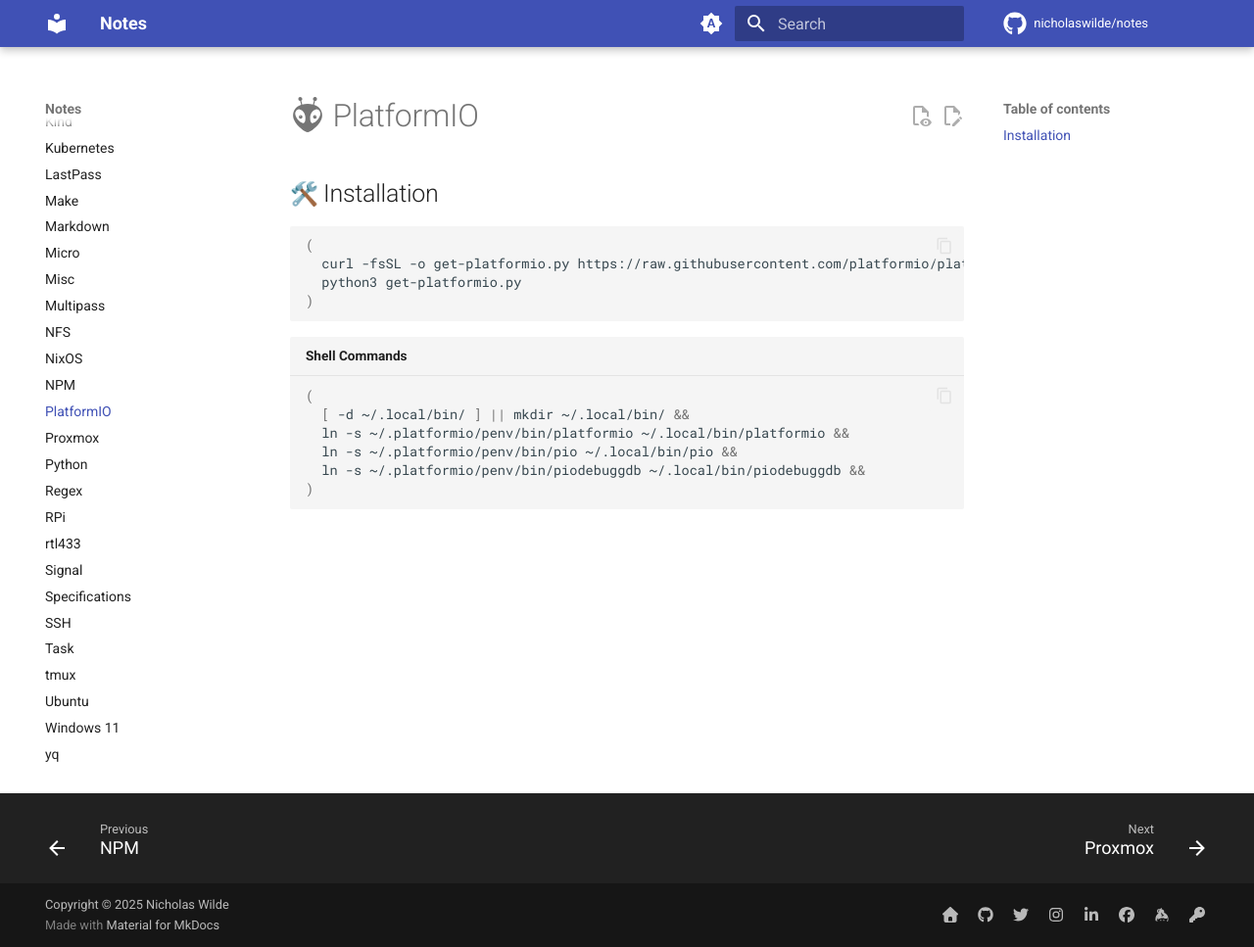
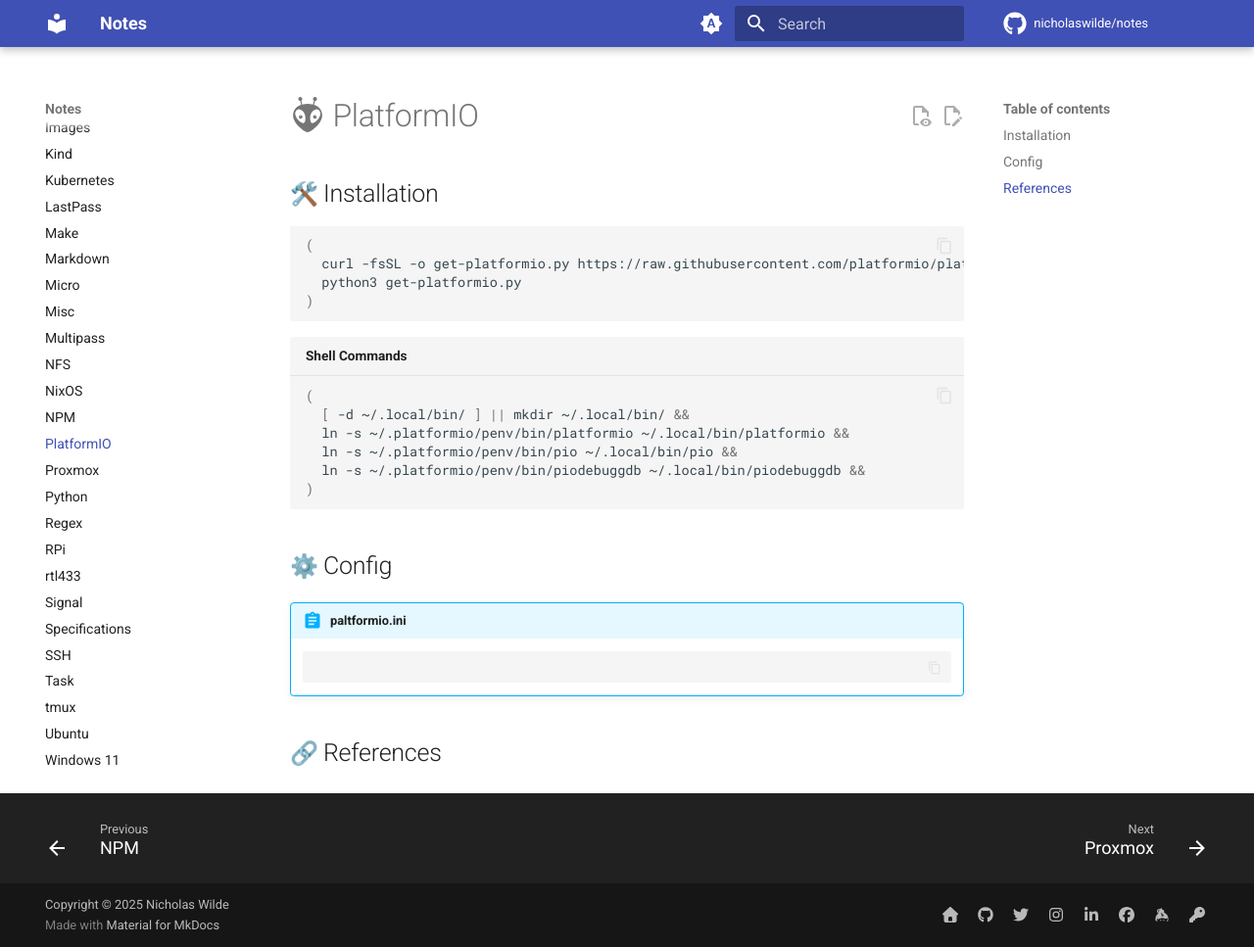
Before and after one commit to nicholaswilde/notes, an MkDocs documentation site: the page built from docs/platformio.md, in a window 1280 px wide and 967 px high. Shown: the whole window at 98% size. Built offline with MkDocs 1.6.1 and Material for MkDocs 9.7.7, drawn with Linux system fonts in a browser that asks for light colours; emoji names are drawn with the system emoji font; comment, search, counter and statistics services are not loaded.

Commit message:
Update platformio.md

````diff
--- a/docs/platformio.md
+++ b/docs/platformio.md
@@ -17,3 +17,12 @@
   ln -s ~/.platformio/penv/bin/piodebuggdb ~/.local/bin/piodebuggdb &&
 )
 ```
+
+## :gear: Config
+
+!!! abstract "paltformio.ini"
+
+    ```ini
+    ```
+
+## :link: References
````
